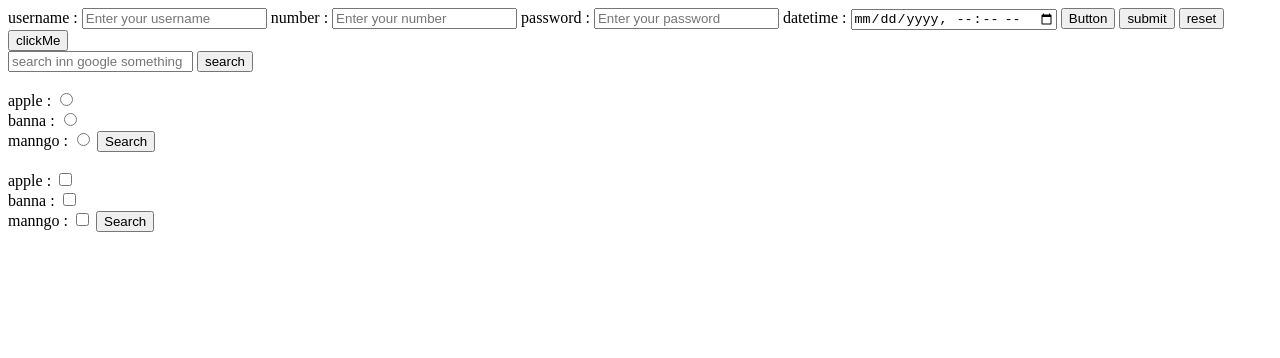
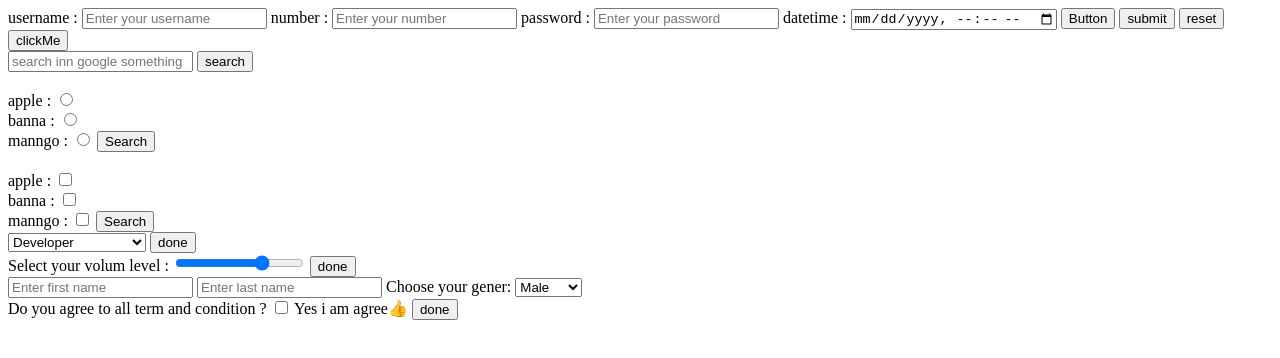
Before and after one commit to Tarunroy20/form-html, a plain HTML site: page index.html in a window 1280 px wide. Drawn offline with Linux system fonts and the light colour scheme.

Commit message:
Add select range attribute in html

```diff
--- a/index.html
+++ b/index.html
@@ -52,7 +52,6 @@
 
       <!-- Radio button -->
 
-
       <!-- Radio button -->
     </form>
 
@@ -63,8 +62,6 @@
       <button>search</button>
     </form>
     <!-- Button type action -->
-
-
 
     <form action="/server">
       <br />
@@ -96,6 +93,51 @@
       <button>Search</button>
     </form>
 
+    <!-- Select/Dropdown -->
+
+    <form action="/server">
+      <select name="proffesion" id="proffesion">
+        <option>Student your option</option>
+        <option value="student" selected>Student</option>
+        <option value="dev" selected>Developer</option>
+      </select>
+      <button>done</button>
+    </form>
+
+    <form action="/server">
+        <label for="vol">Select your volum level :</label>
+      <input type="range" name="volume" id="vol" min="0" max="100" value="70"/>
+      <button>done</button>
+
+    </form>
+    <!-- Select/Dropdown -->
+
+    <form action="/server">
+<label for="firstname"></label>
+        <input type="text" placeholder="Enter first name" id="firstname" name="firstname">
+
+        <label for="lastname"></label>
+        <input type="text" placeholder="Enter last name" id="lastname" name="lastname" >
+
+        <label for="gender"> Choose your gener: </label>
+        <select name="gender" id="gender">
+            <option value="male">Male</option>
+            <option value="fmale">FeMale</option>
+        </select>
+
+
+    <div>
+        Do you agree to all term and condition ?
+        <input type="checkbox" id="tos_agree" name="tos_agree">
+        <label for="tos_agree"> Yes i am agree👍</label>
+        <button>done</button>
+    </div>
+
+    </form>
+
+
+
+
 
   </body>
 </html>
```
Lines whose indentation alone changed are shown as unchanged.
